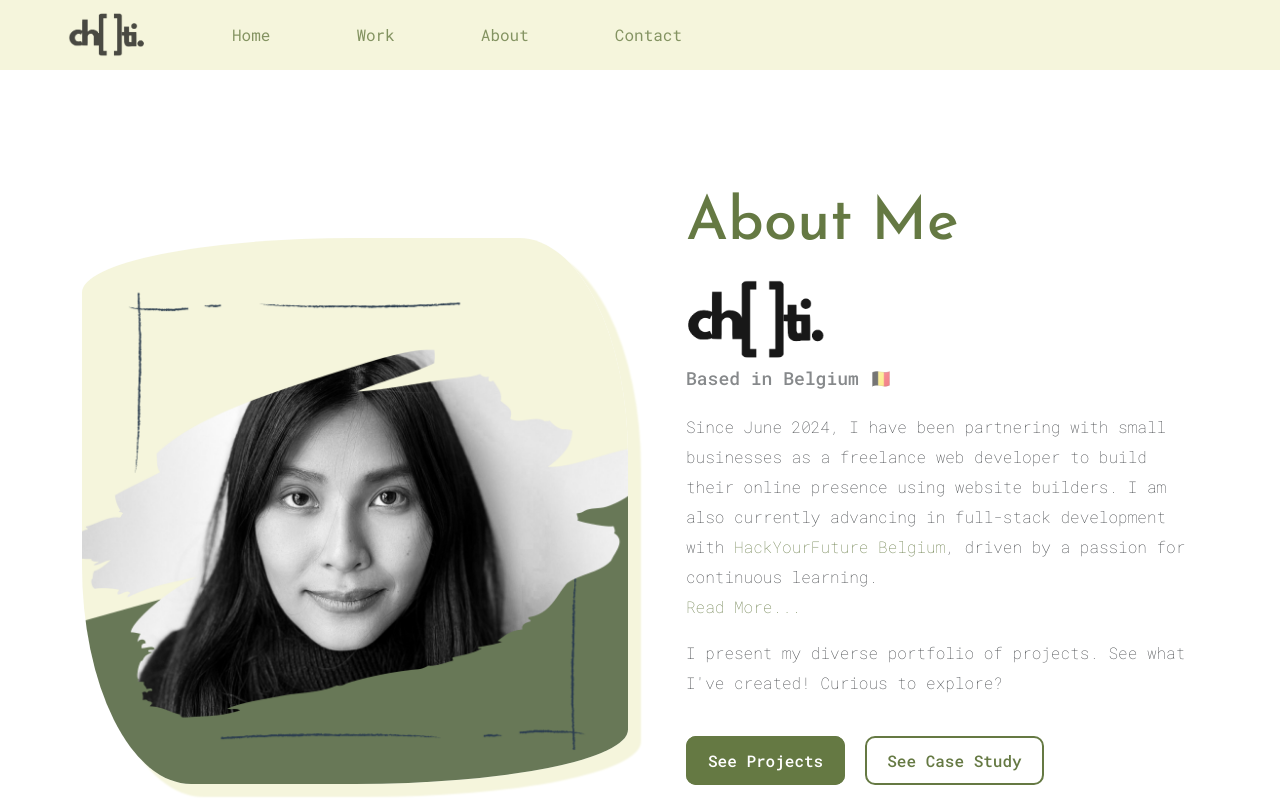
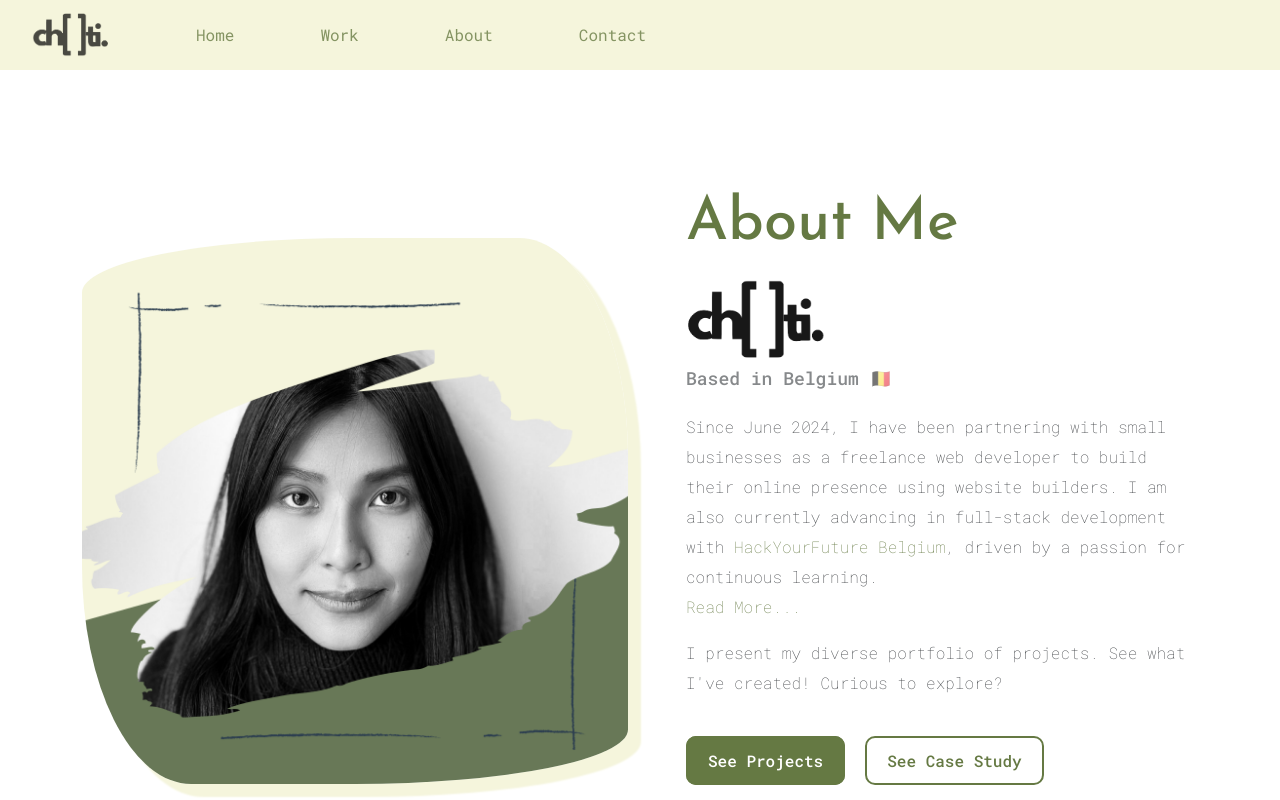
Before and after one commit to jgchoti/jgchoti.github.io, a React (Create React App) app: page /about in a window 1280 px wide. Shown: the top 800 px of the page. Built offline with nearby package versions, Linux system fonts and the light colour scheme.

Commit message:
Update Navbar.js

```diff
--- a/src/component/Navbar.js
+++ b/src/component/Navbar.js
@@ -6,7 +6,7 @@ import chotiLogo from '../assets/images/logo_choti.png';
 function Navbar() {
     return (
         <nav className="navbar navbar-expand-sm bg-body-tertiary fixed-top">
-            <div className="container-fluid px-5">
+            <div className="navbar-container container-fluid">
                 <NavLink className="navbar-brand" to="/" title="Homepage">
                     <img src={chotiLogo} alt="Choti Logo" className="logo" />
                 </NavLink>
```
